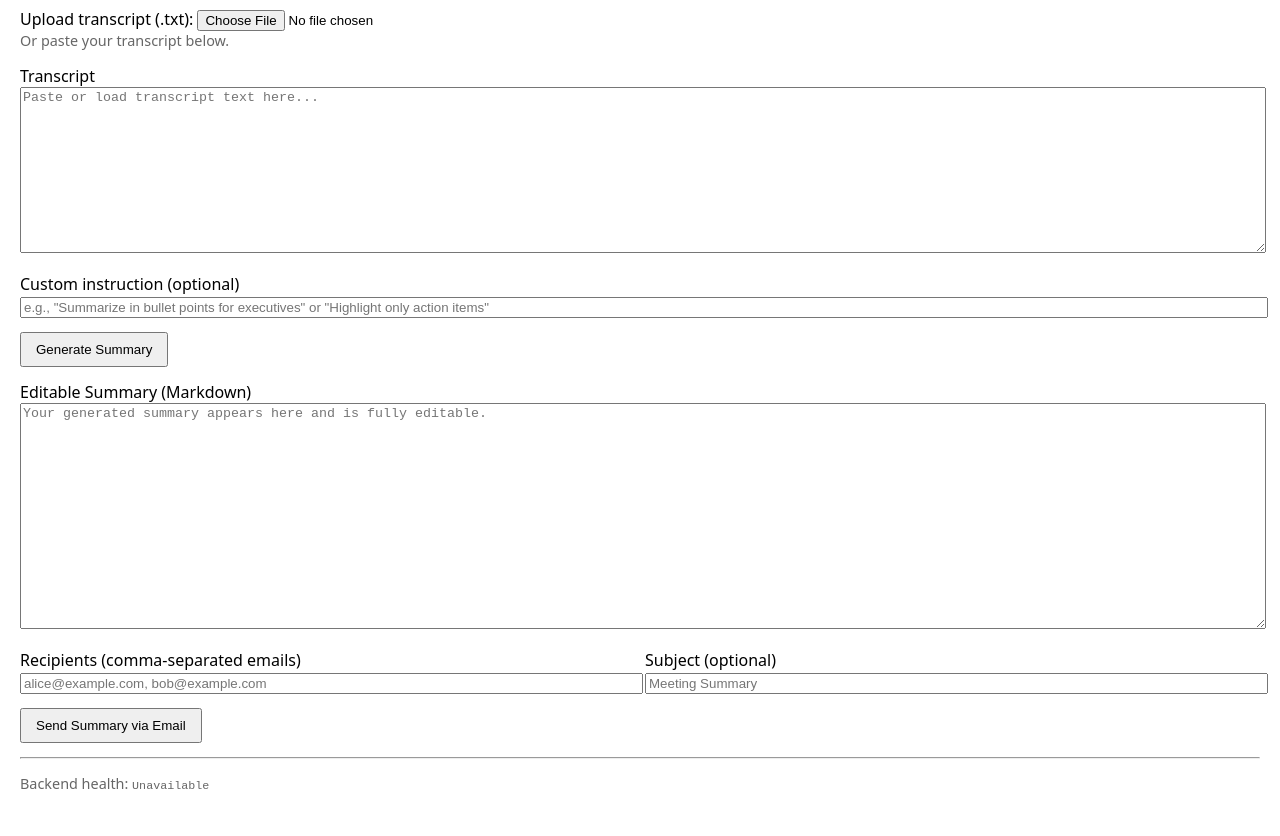
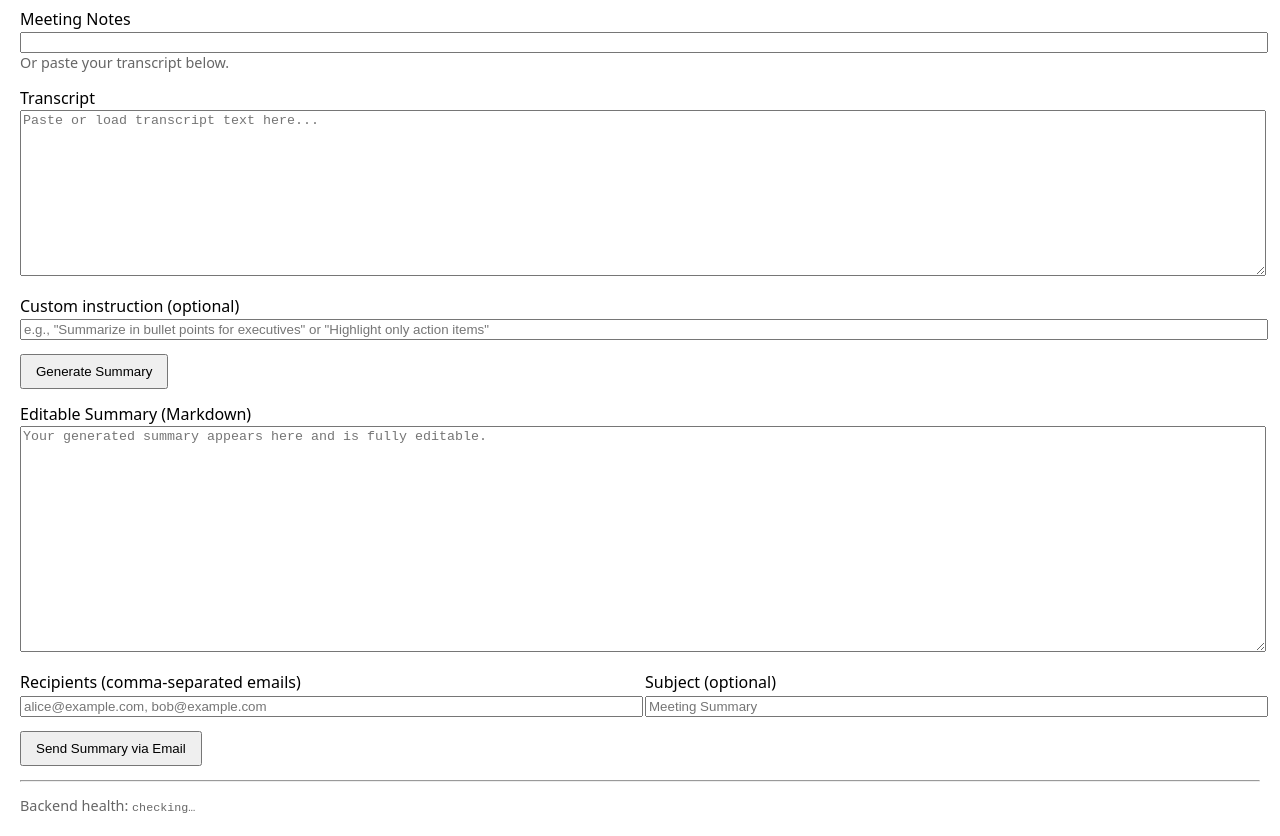
Before and after one commit to Arulpathi/ai-meeting-notes-summarizer, a website: page public/index.html in a window 1280 px wide. Shown: the part 80-916 px from the top of the page. Before the commit the page ends 894 px from the top, so only its background shows below. Drawn offline with Linux system fonts and the light colour scheme; no server answers.

Commit message:
Initial commit with server.js and package.json

```diff
--- a/public/index.html
+++ b/public/index.html
@@ -24,8 +24,9 @@
   <h1>AI Meeting Notes Summarizer & Sharer</h1>
 
   <div class="row">
-    <label>Upload transcript (.txt):</label>
-    <input id="fileInput" type="file" accept=".txt" />
+    <label for="meeting-notes">Meeting Notes</label>
+<input id="meeting-notes" type="text" name="notes" />
+
     <div class="muted">Or paste your transcript below.</div>
   </div>
 
```
Also changed, not shown: package.json (+4 -5 lines).
